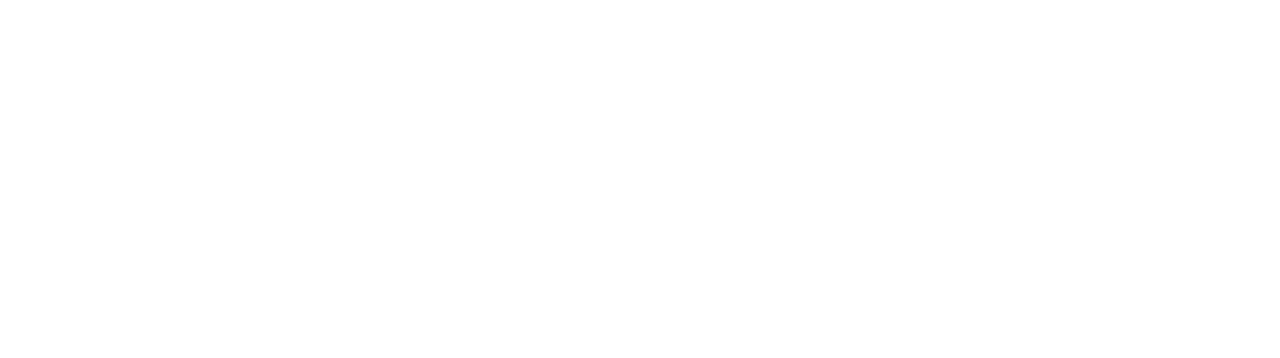
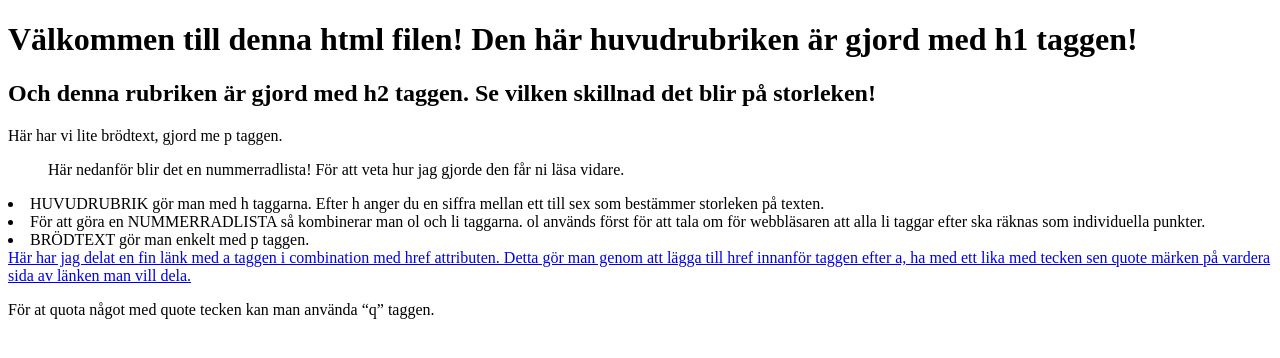
Before and after one commit to oUwLe/HTML_Test.html, a plain HTML site: page index.html in a window 1280 px wide. Drawn offline with Linux system fonts and the light colour scheme.

Commit message:
Mycket ändrat!
Lagt till flera element och rader. Lagt till en länk och hur man gör en quote.

```diff
--- a/index.html
+++ b/index.html
@@ -1,8 +1,19 @@
-<html>
- <head>
-  <title>Detta är en titel gjord med title taggen!</title>
- </head>
+<!DOCTYPE html>
+<html lang="en">
+<head>
+    <meta charset="UTF-8">
+    <meta name="viewport" content="width=device-width, initial-scale=1.0">
+    <title>En Html Index</title>
+</head>
 <body>
-
-</body>
+ <h1>Välkommen till denna html filen! Den här huvudrubriken är gjord med h1 taggen!</h1>
+  <h2>Och denna rubriken är gjord med h2 taggen. Se vilken skillnad det blir på storleken!</h2>
+   <p>Här har vi lite brödtext, gjord me p taggen.</p>
+    <ol>Här nedanför blir det en nummerradlista! För att veta hur jag gjorde den får ni läsa vidare.</ol>
+     <li>HUVUDRUBRIK gör man med h taggarna. Efter h anger du en siffra mellan ett till sex som bestämmer storleken på texten.</li>
+     <li>För att göra en NUMMERRADLISTA så kombinerar man ol och li taggarna. ol används först för att tala om för webbläsaren att alla li taggar efter ska räknas som individuella punkter.</li>
+     <li>BRÖDTEXT gör man enkelt med p taggen.</li>
+      <a href="https://www.youtube.com/watch?v=dQw4w9WgXcQ"> Här har jag delat en fin länk med a taggen i combination med href attributen. Detta gör man genom att lägga till href innanför taggen efter a, ha med ett lika med tecken sen quote märken på vardera sida av länken man vill dela.</a>
+       <p>För at quota något med quote tecken kan man använda <q>q</q> taggen.</p>
+ </body>
 </html>
```
Also changed, not shown: 1 other file.
